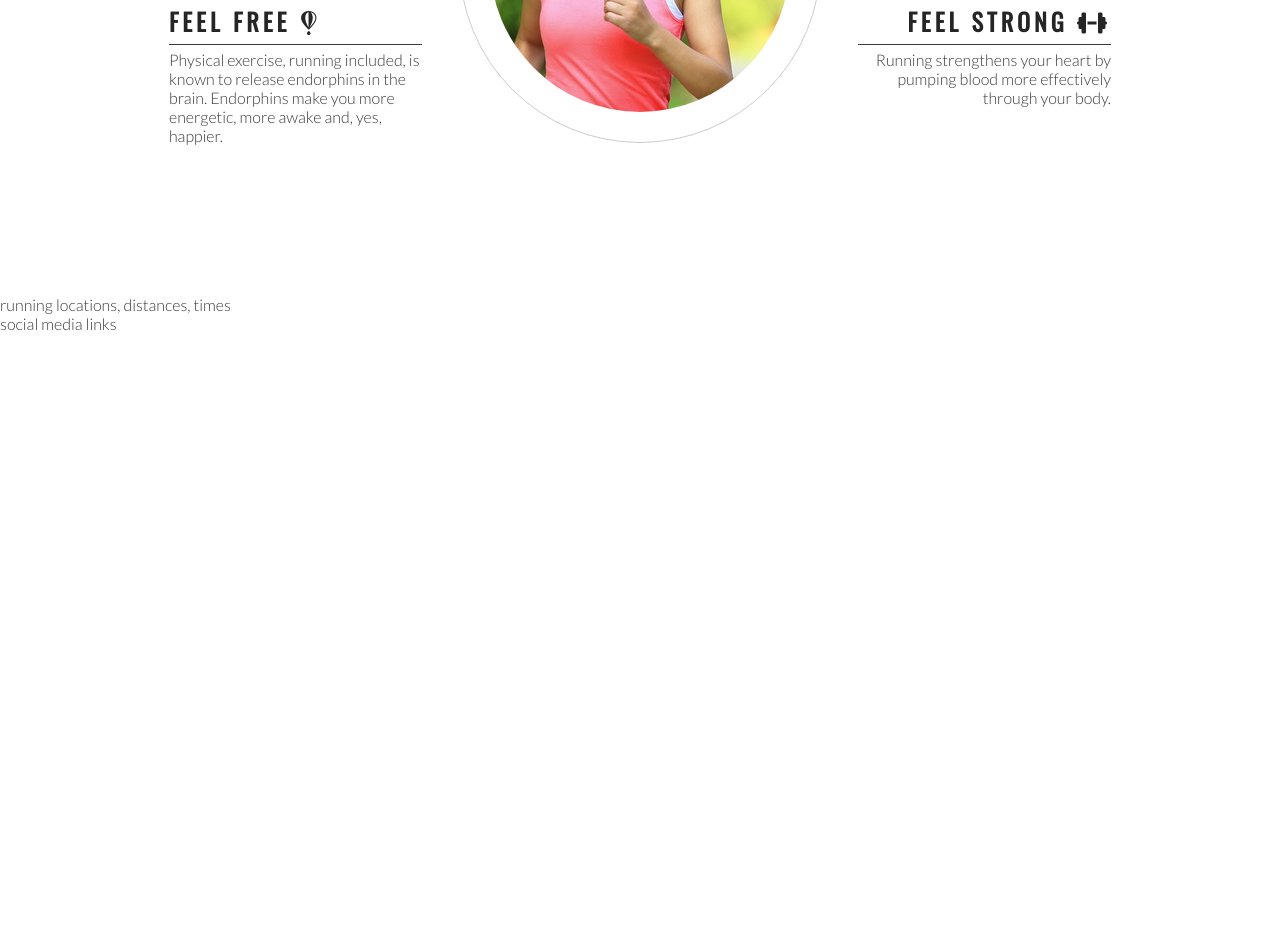
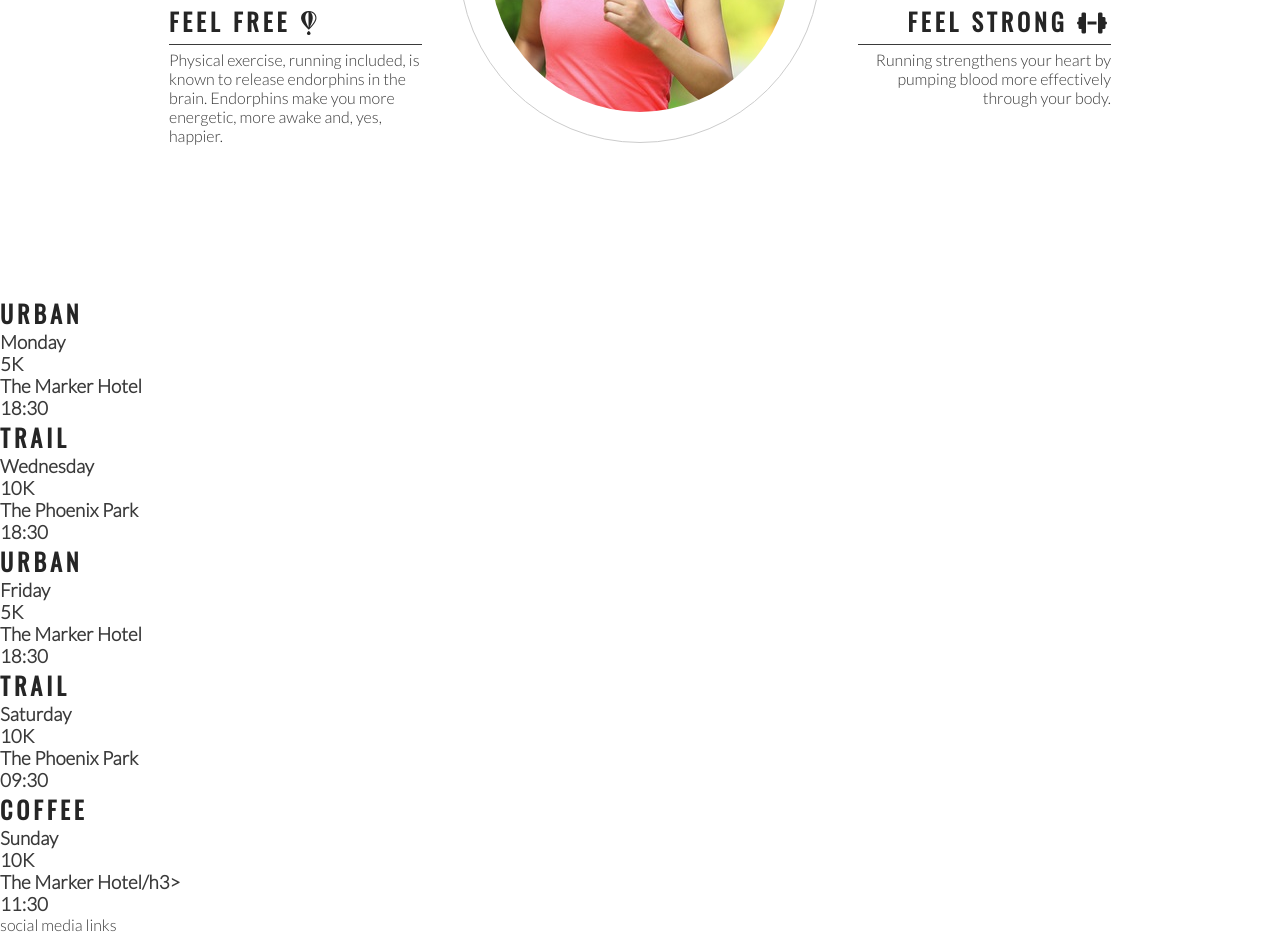
Before and after one commit to Raffa-G/Love-running, a plain HTML site: page index.html in a window 1280 px wide. Shown: the part 1000-1934 px from the top of the page. Before the commit the page ends 1333 px from the top, so only its background shows below. Drawn offline with nearby package versions, Linux system fonts and the light colour scheme.

Commit message:
add meetups info main structure

```diff
--- a/index.html
+++ b/index.html
@@ -76,7 +76,43 @@
             <div id="circle-cover-bg"></div>
         </div>
     </section>
-    <section>running locations, distances, times</section>
+    <section>
+        <div>
+            <h2>Urban</h2>
+            <h3>Monday</h3>
+            <h3>5K</h3>
+            <h3>The Marker Hotel</h3>
+            <h3>18:30</h3>
+        </div>
+        <div>
+            <h2>Trail</h2>
+            <h3>Wednesday</h3>
+            <h3>10K</h3>
+            <h3>The Phoenix Park</h3>
+            <h3>18:30</h3>
+        </div>
+        <div>
+            <h2>Urban</h2>
+            <h3>Friday</h3>
+            <h3>5K</h3>
+            <h3>The Marker Hotel</h3>
+            <h3>18:30</h3>
+        </div>
+        <div>
+            <h2>Trail</h2>
+            <h3>Saturday</h3>
+            <h3>10K</h3>
+            <h3>The Phoenix Park</h3>
+            <h3>09:30</h3>
+        </div>
+        <div>
+            <h2>Coffee</h2>
+            <h3>Sunday</h3>
+            <h3>10K</h3>
+            <h3>The Marker Hotel/h3>
+            <h3>11:30</h3>
+        </div>
+    </section>
 
     <footer>social media links</footer>
     <!-- font awesome script -->
```
